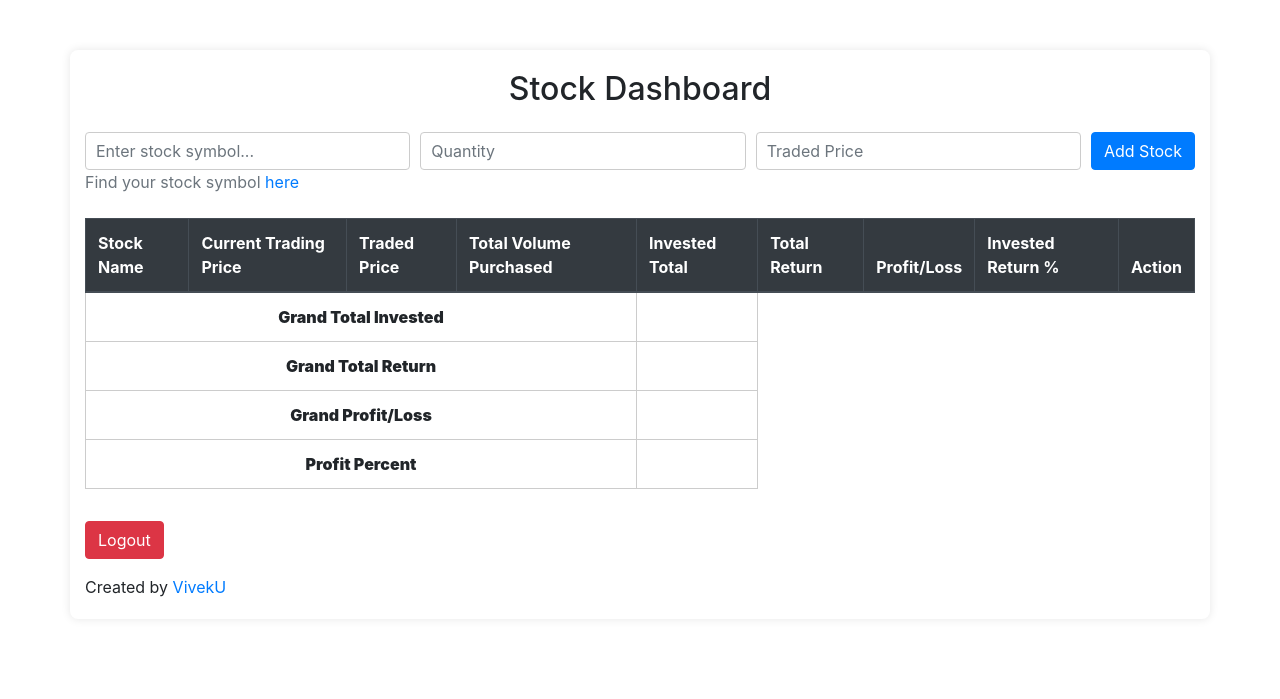
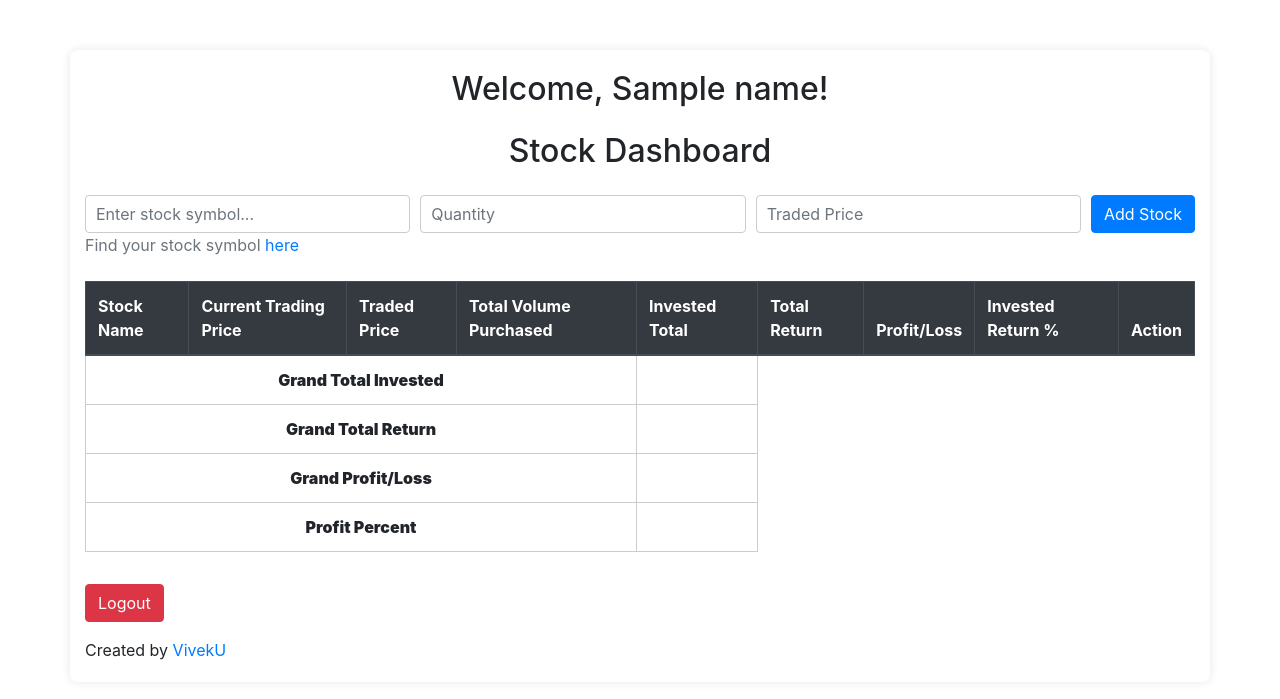
Before and after one commit to VvkAlgo/Trade-notifier, a Flask app: template templates/dashboard.html in a window 1280 px wide. Shown: the top 699 px of the page. Run offline with Flask 3, Linux system fonts and the light colour scheme; the template is opened without the code that fills it: most values are stand-ins (such as "Sample title", 1, 10 or a date in 2020); some libraries are stand-ins or nearby versions.

Commit message:
Update dashboard.html

```diff
--- a/templates/dashboard.html
+++ b/templates/dashboard.html
@@ -10,6 +10,7 @@
 
 <body>
     <div class="container">
+        <h2 class="text-center mb-4">Welcome, {{ name }}!</h2>
         <h2 class="text-center mb-4">Stock Dashboard</h2>
         <form id="stock-form">
             <div class="form-row">
```
